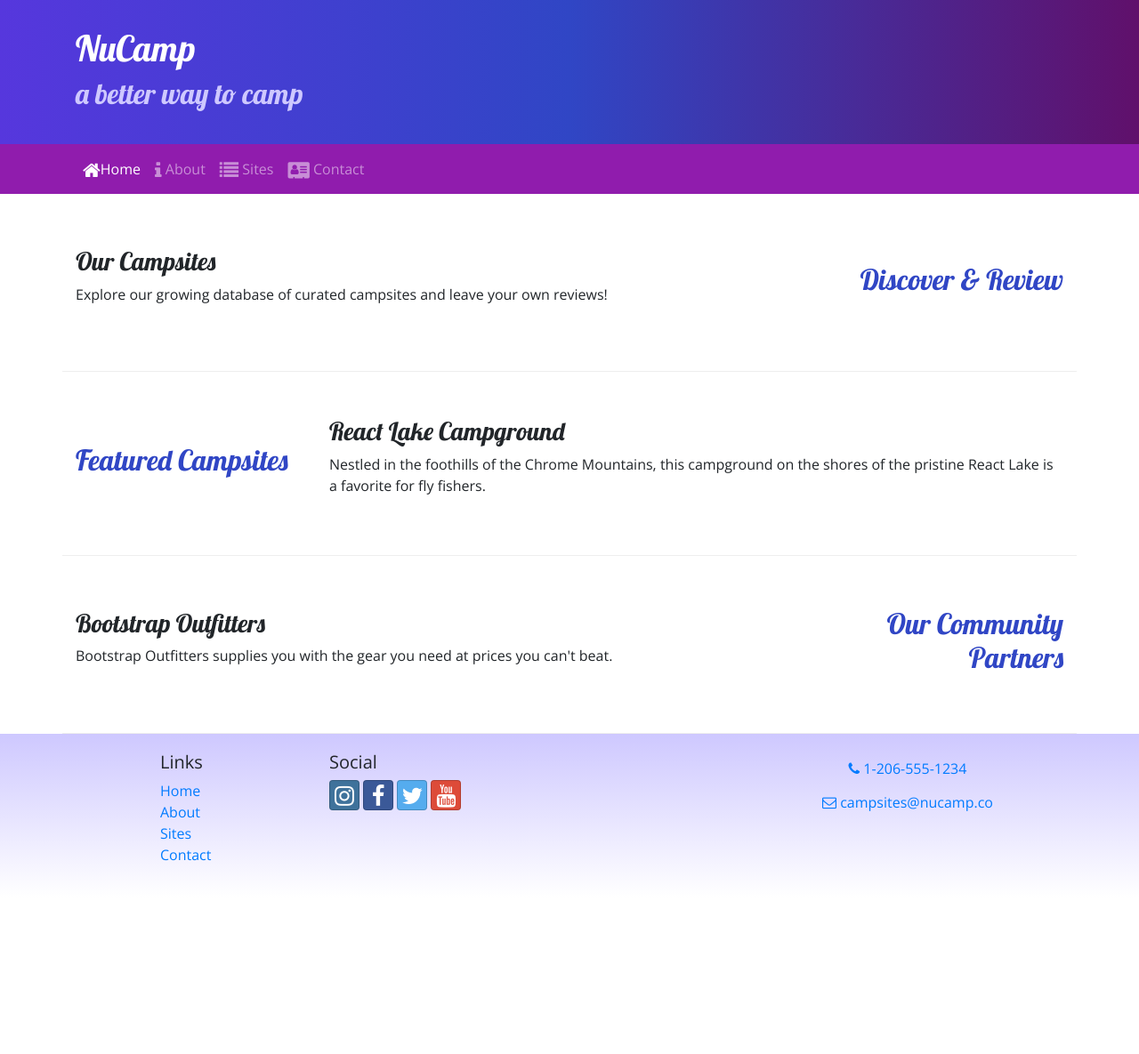
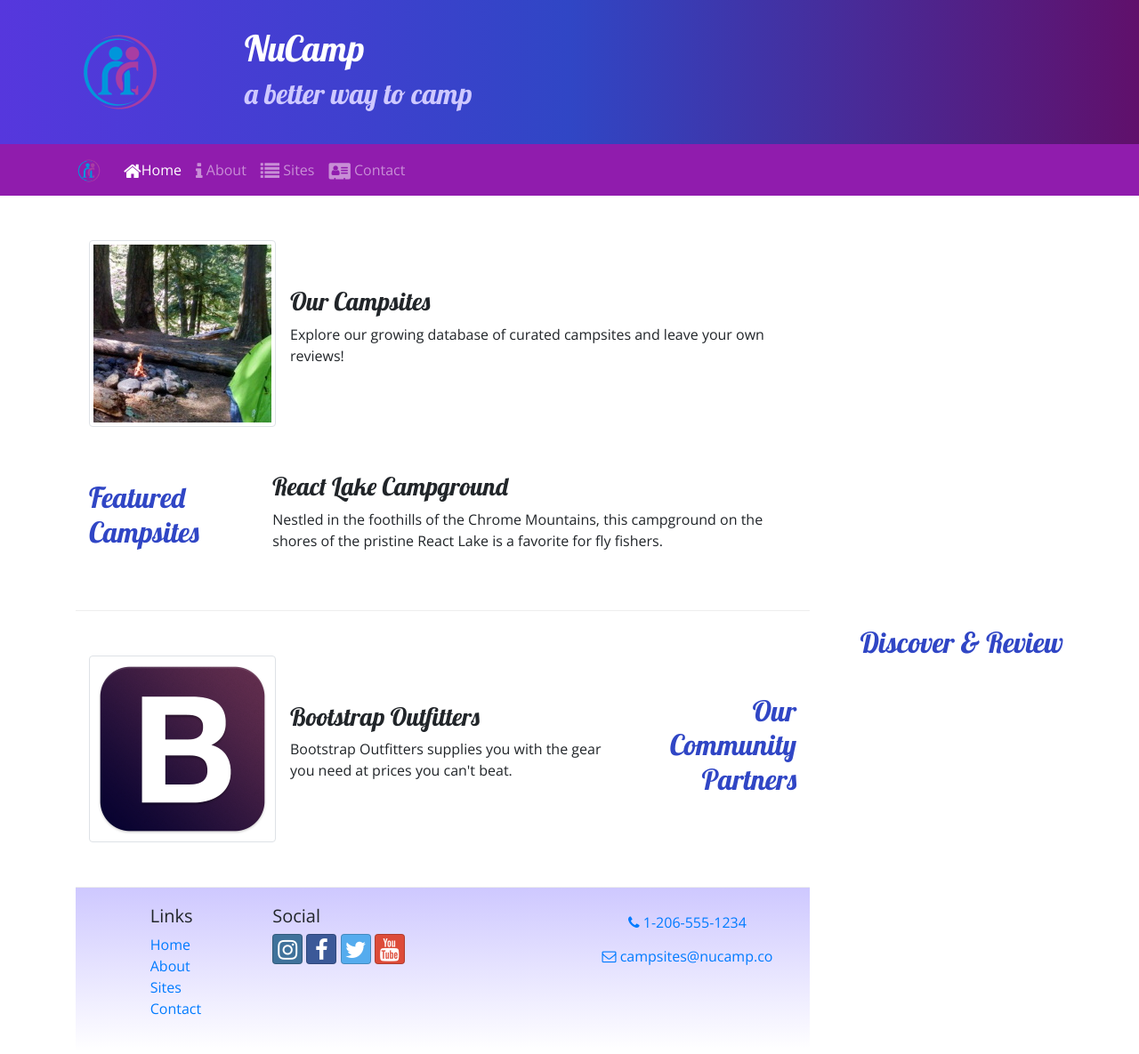
Before and after one commit to gbschram/NuCamp-Website, a website: page index.html in a window 1280 px wide. Shown: the top 1185 px of the page at 89% size. Before the commit the page ends 1009 px from the top, so only its background shows below. Drawn offline with nearby package versions, Linux system fonts and the light colour scheme.

Commit message:
added some images to homepage-edit grid

```diff
--- a/index.html
+++ b/index.html
@@ -19,6 +19,9 @@
     <header class="jumbotron jumbotron-fluid">
         <div class="container">
             <div class="row">
+                <div class="col-4 col-sm-3 col-md-2 align-self-center">
+                   <img src="img/logo.png" class="img-fluid" />
+                </div>
                 <div class="col">
                     <h1>NuCamp</h1>
                     <h2>a better way to camp</h2>
@@ -29,7 +32,8 @@
 
     <nav class="navbar navbar-expand-sm navbar-dark sticky-top">
         <div class="container">
-            <button class="navbar-toggler ml-auto" type="button" data-toggle="collapse" data-target="#nucampNavbar">
+            <a class="navbar-brand" href="#"><img src="img/logo.png" height="30" width="30" /></a>
+            <button class="navbar-toggler" type="button" data-toggle="collapse" data-target="#nucampNavbar">
                 <span class="navbar-toggler-icon"></span>
             </button>
             <div class="collapse navbar-collapse" id="nucampNavbar">
@@ -49,6 +53,10 @@
                 <h2 class="text-sm-right">Discover & Review</h2>
             </div>
             <div class="col">
+                <div class="col">
+                    <div class="media">
+                        <img class="d-flex mr-3 img-thumbnail" src="img/breadcrumb-trail-thumb.jpg" alt="Breadcrumb Trail" />
+                        <div class="media-body align-self-center">
                 <h3>Our Campsites</h3>
                 <p class="d-none d-sm-block">Explore our growing database of curated campsites and leave your own reviews!</p>
             </div>
@@ -69,8 +77,13 @@
                 <h2 class="text-sm-right">Our Community Partners</h2>
             </div>
             <div class="col">
-                <h3>Bootstrap Outfitters</h3>
-        		<p class="d-none d-sm-block">Bootstrap Outfitters supplies you with the gear you need at prices you can't beat.</p>
+                <div class="media">
+                    <img class="d-flex mr-3 img-thumbnail" src="img/bootstrap-thumb.png" alt="Bootstrap Outfitters" />
+                    <div class="media-body align-self-center">
+                        <h3>Bootstrap Outfitters</h3>
+                        <p class="d-none d-sm-block">Bootstrap Outfitters supplies you with the gear you need at prices you can't beat.</p>
+                    </div>
+                </div>
             </div>
         </div>
     </div>
```
Also changed, not shown: aboutus.html (+5 -1 lines), contactus.html (+5 -1 lines), img/bootstrap-thumb.png (added), img/breadcrumb-trail-thumb.jpg (added), img/breadcrumb-trail.jpg (added), img/chrome-river-thumb.jpg (added), img/chrome-river.jpg (added), img/logo.png (added), img/react-lake-thumb.jpg (added), img/react-lake.jpg (added).
